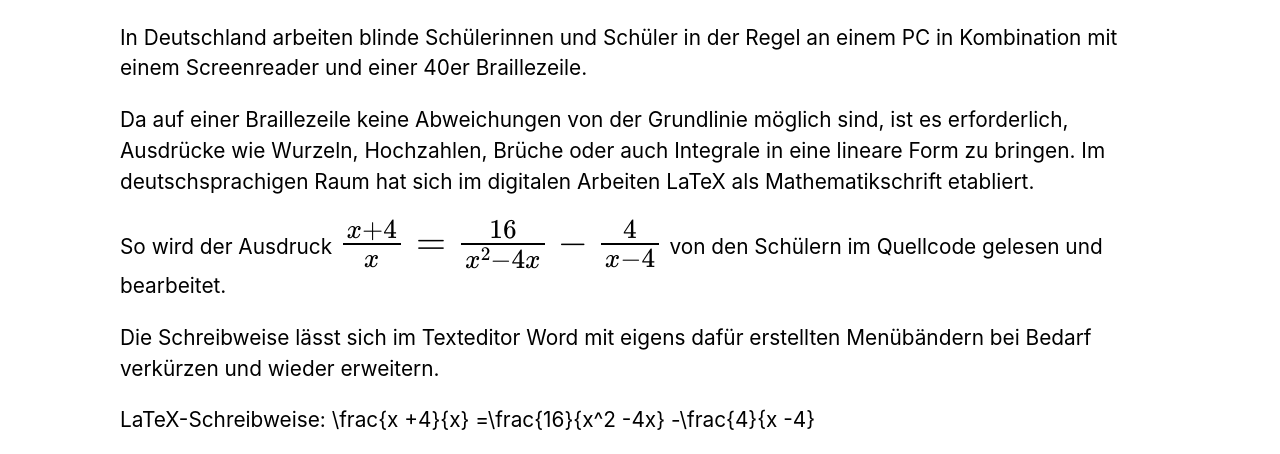
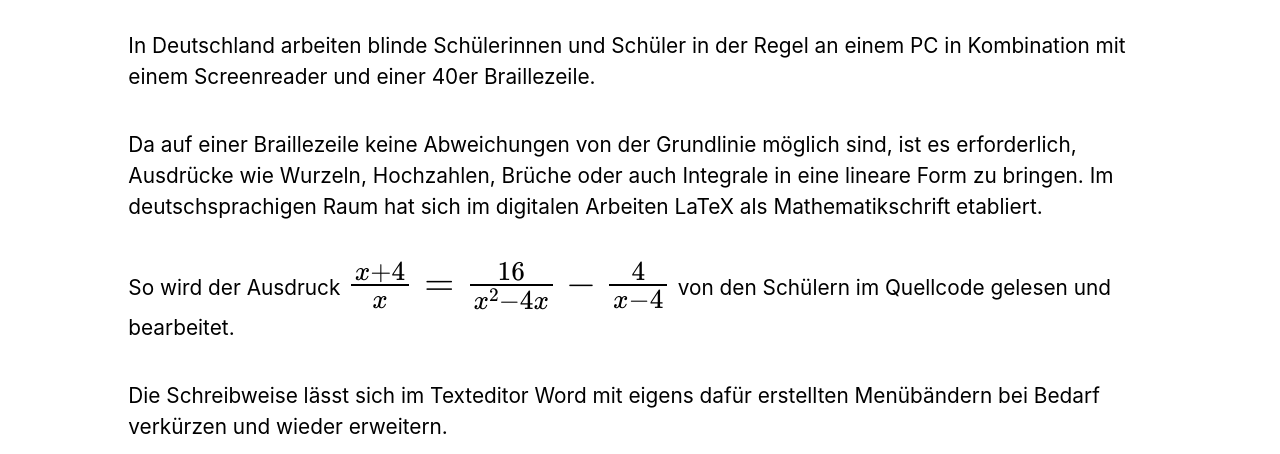
Before and after one commit to b-g-h/b-g-h.github.io, a plain HTML site: page index.html in a window 1280 px wide. Shown: the part 269-723 px from the top of the page. Drawn offline with nearby package versions, Linux system fonts and the light colour scheme; some packages are replaced by stand-ins of ours.

Commit message:
Update style.css

```diff
--- a/style.css
+++ b/style.css
@@ -24,6 +24,7 @@ h2 {
 }
 h3 {
   color: #1a1f3e;
+  padding: 0.4em;
   border-bottom-color: #1a1f3e;
   border-bottom-style: solid;
   border-bottom-width: 2px;
@@ -46,6 +47,9 @@ a {
   line-height: 2;
 }
 
+p {
+  padding: 0.4em
+}
 button {
     background-color: rgb(22, 65, 148);
     border: none;
```
